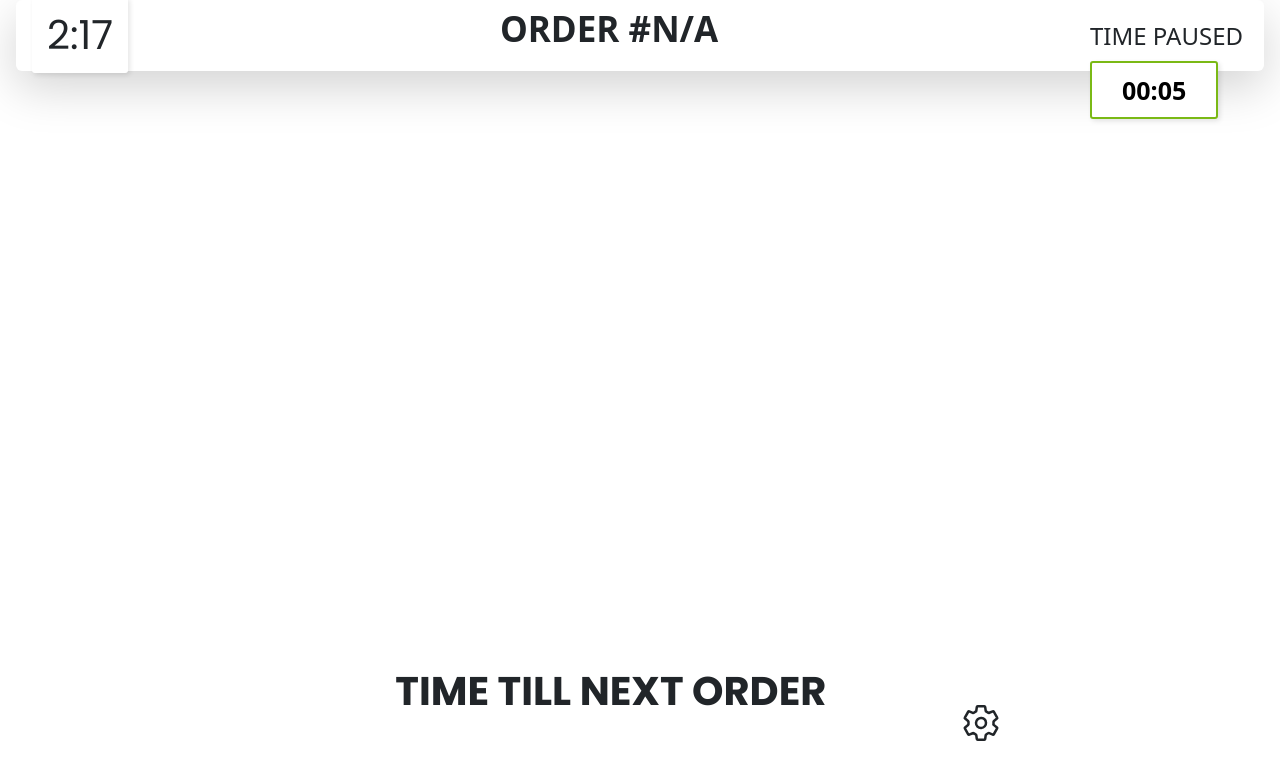
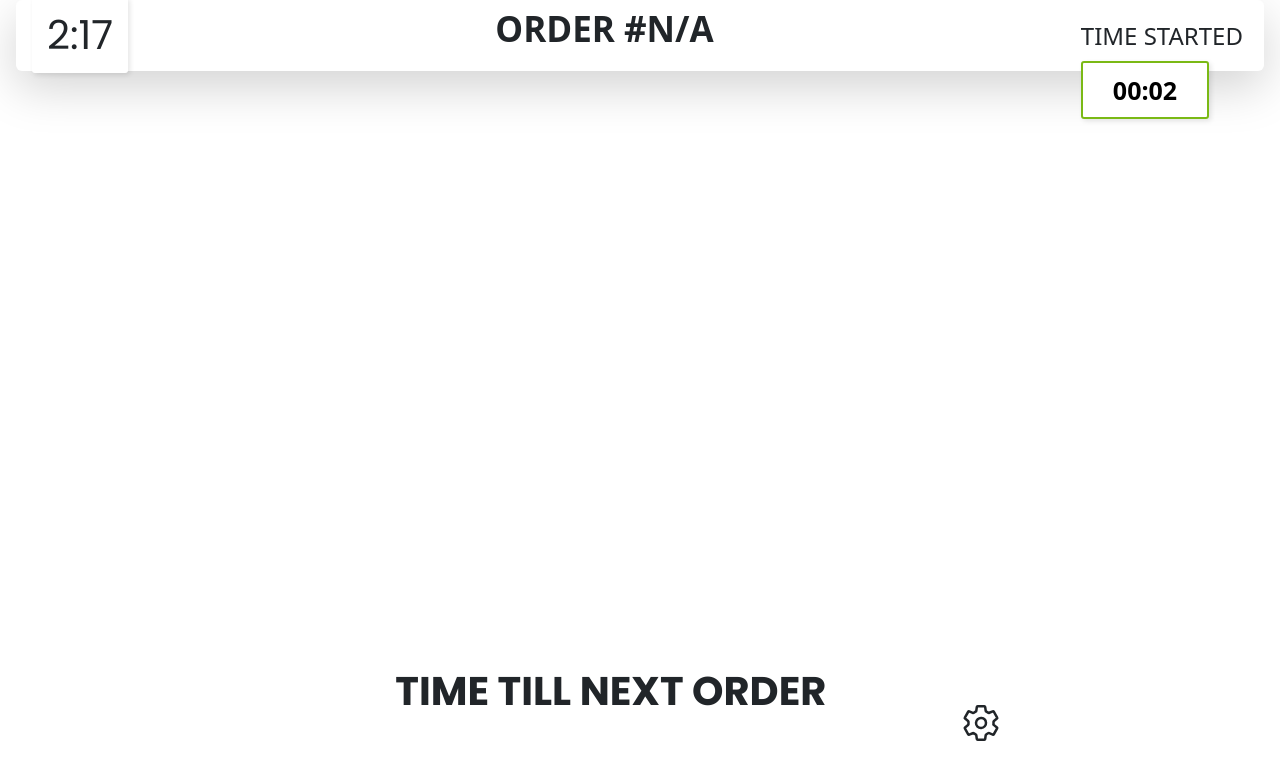
Before and after one commit to Asadali25/Controlsystem, a React (Create React App) app: page / in a window 1280 px wide. Shown: the top 780 px of the page. Built offline with nearby package versions, Linux system fonts and the light colour scheme.

Commit message:
timer Fixed

```diff
--- a/package.json
+++ b/package.json
@@ -8,6 +8,7 @@
     "@testing-library/react": "^13.4.0",
     "@testing-library/user-event": "^13.5.0",
     "bootstrap": "^5.3.3",
+    "moment": "^2.30.1",
     "react": "^18.3.1",
     "react-bootstrap": "^2.10.2",
     "react-countdown": "^2.3.5",
--- a/src/component/navbar/Navbar.jsx
+++ b/src/component/navbar/Navbar.jsx
@@ -15,7 +15,7 @@ const Navbar = () => {
 
   const [pausedTime, setPausedTime] = useState(() => {
     const savedPausedTime = localStorage.getItem("pausedTime");
-    return savedPausedTime ? parseInt(savedPausedTime, 10) : 0;
+    return savedPausedTime ? parseFloat(savedPausedTime) : 0;
   });
 
   const intervalRef = useRef(null);
@@ -24,11 +24,19 @@ const Navbar = () => {
     setIsPaused(localStorage.getItem("isPaused") === "true");
     const savedPausedTime = localStorage.getItem("pausedTime");
     if (savedPausedTime) {
-      setPausedTime(parseInt(savedPausedTime, 10));
+      setPausedTime(parseFloat(savedPausedTime));
     }
   };
 
   useEffect(() => {
+    const date = new Date();
+    let hours = date.getHours();
+    const minutes = date.getMinutes();
+    hours = hours % 12;
+    hours = hours ? hours : 12; // the hour '0' should be '12'
+    const formattedMinutes = minutes < 10 ? "0" + minutes : minutes;
+    const currentTime = hours + ":" + formattedMinutes;
+
     window.addEventListener("storage", handleStorageChange);
 
     if (isPaused) {
@@ -38,7 +46,7 @@ const Navbar = () => {
     } else {
       intervalRef.current = setInterval(() => {
         setPausedTime(prevTime => {
-          const newTime = prevTime + 1;
+          const newTime = prevTime + 0.5;
           localStorage.setItem("pausedTime", newTime);
           console.log(newTime)
           return newTime;
@@ -74,12 +82,12 @@ const Navbar = () => {
 
   const formatTime = (timeInSeconds) => {
     const minutes = Math.floor(timeInSeconds / 60);
-    const seconds = timeInSeconds % 60;
+    const seconds = Math.floor(timeInSeconds % 60);
     return `${String(minutes).padStart(2, "0")}:${String(seconds).padStart(2, "0")}`;
   };
 
   return (
-<div className="navbar shadow-lg p-3 mb-5 bg-white rounded">
+    <div className="navbar shadow-lg p-3 mb-5 bg-white rounded">
       <div className="navbar-left">
         <span className="time">{currentTime}</span>
       </div>
@@ -88,7 +96,7 @@ const Navbar = () => {
       </div>
       <div className="navbar-right">
         <div className="time_heading">
-          <span className="time-paused">{!isPaused ? "TIME PAUSED" : "TIME PAUSED"}</span>
+          <span className="time-paused">{!isPaused ? "TIME STARTED" : "TIME PAUSED"}</span>
         </div>
         <div className="timer-box">
           <span className="paused-time">{formatTime(pausedTime)}</span>
```
Also changed, not shown: 1 other file (tests, documents, lock files or other folders).
